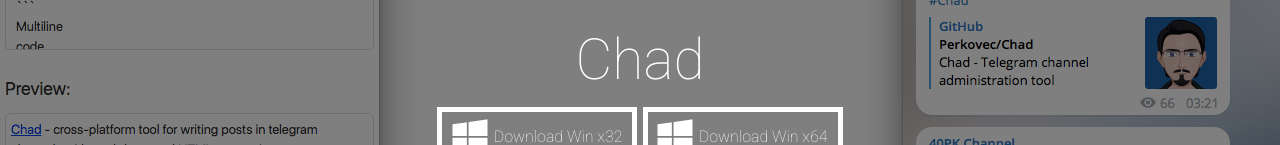
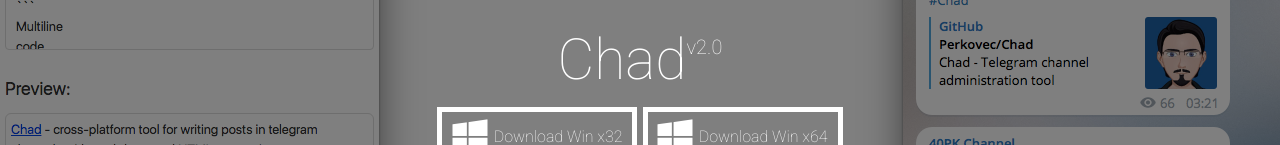
Before and after one commit to 40PK/Chad, a plain HTML site: page index.html in a window 1280 px wide. Shown: the part 253-398 px from the top of the page. Drawn offline with Linux system fonts and the light colour scheme.

Commit message:
Add app version in title

```diff
--- a/assets/css/style.css
+++ b/assets/css/style.css
@@ -129,6 +129,11 @@
   animation-delay: 1.6s;
 }
 
+.version {
+  font-size: 20px;
+  top: -25px;
+}
+
 @media screen and (max-width: 960px) {
   .intro-img {
     display: none;
--- a/index.html
+++ b/index.html
@@ -41,7 +41,7 @@
         <div class="head-bg"></div>
         <div class="head-front">
           <img src="./assets/images/chad.png" class="animated fadeInDown logo"/>
-          <h1 class="animated fadeIn s2 title">Chad</h1>
+          <h1 class="animated fadeIn s2 title">Chad<sup class="version">v2.0</sup></h1>
           <div class="head-button-group">
             <form method="get" action="https://github.com/Perkovec/Chad/releases/download/v2.0/Chad-win-x32.zip" class="head-form">
               <button class="animated fadeIn fade1 s2 head-button" type="submit">
```
